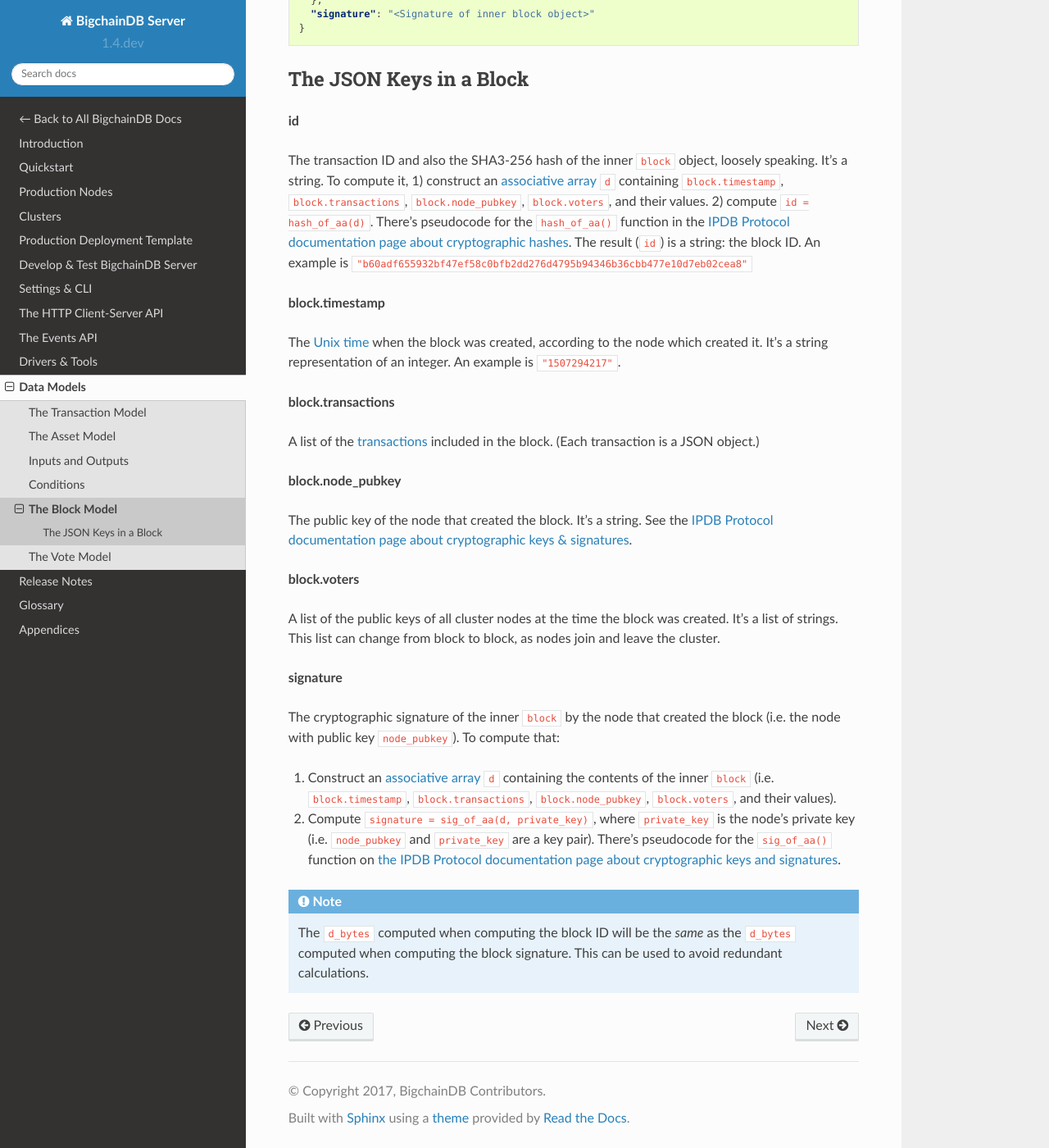
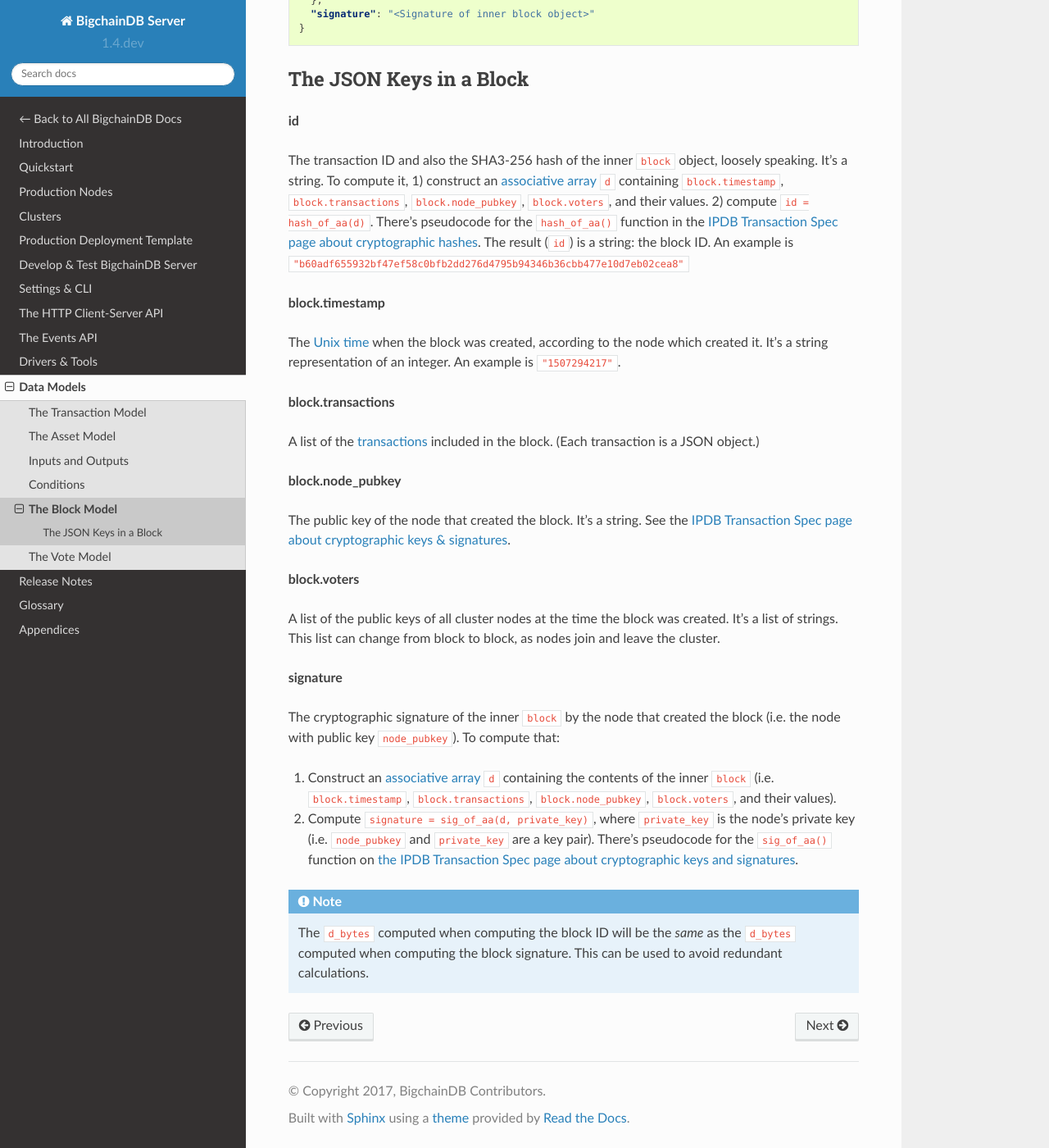
Before and after one commit to bigchaindb/bigchaindb, a Sphinx documentation site: the page built from docs/server/source/data-models/block-model.rst, in a window 1280 px wide and 1400 px high, scrolled down 370 px. Shown: the whole window at 82% size. Built offline with Sphinx 7.4.7 and the Read the Docs theme 2.0.0, drawn with Linux system fonts in a browser that asks for light colours.

Commit message:
Docs: Fixed 5 broken links to IPDB tx spec pages
(cherry picked from commit d9f147df6e2a8f11c4de20371954a718a299b832)

```diff
--- a/docs/server/source/data-models/block-model.rst
+++ b/docs/server/source/data-models/block-model.rst
@@ -32,8 +32,8 @@
 ``block.timestamp``, ``block.transactions``, ``block.node_pubkey``,
 ``block.voters``, and their values. 2) compute ``id = hash_of_aa(d)``.
 There's pseudocode for the ``hash_of_aa()`` function
-in the `IPDB Protocol documentation page about cryptographic hashes
-<https://the-ipdb-protocol.readthedocs.io/en/latest/crypto-hashes.html#computing-the-hash-of-an-associative-array>`_.
+in the `IPDB Transaction Spec page about cryptographic hashes
+<https://the-ipdb-transaction-spec.readthedocs.io/en/latest/common-operations/crypto-hashes.html#computing-the-hash-of-an-associative-array>`_.
 The result (``id``) is a string: the block ID.
 An example is ``"b60adf655932bf47ef58c0bfb2dd276d4795b94346b36cbb477e10d7eb02cea8"``
 
@@ -56,8 +56,8 @@
 
 The public key of the node that created the block.
 It's a string.
-See the `IPDB Protocol documentation page about cryptographic keys & signatures
-<https://the-ipdb-protocol.readthedocs.io/en/latest/crypto-keys-and-sigs.html>`_.
+See the `IPDB Transaction Spec page about cryptographic keys & signatures
+<https://the-ipdb-transaction-spec.readthedocs.io/en/latest/common-operations/crypto-keys-and-sigs.html>`_.
 
 
 **block.voters**
@@ -82,8 +82,8 @@
    where ``private_key`` is the node's private key
    (i.e. ``node_pubkey`` and ``private_key`` are a key pair). There's pseudocode
    for the ``sig_of_aa()`` function
-   on `the IPDB Protocol documentation page about cryptographic keys and signatures
-   <https://the-ipdb-protocol.readthedocs.io/en/latest/crypto-keys-and-sigs.html#computing-the-signature-of-an-associative-array>`_.
+   on `the IPDB Transaction Spec page about cryptographic keys and signatures
+   <https://the-ipdb-transaction-spec.readthedocs.io/en/latest/common-operations/crypto-keys-and-sigs.html#computing-the-signature-of-an-associative-array>`_.
 
 .. note::
 
```
Also changed, not shown: docs/server/source/data-models/vote-model.rst (+4 -4 lines).
